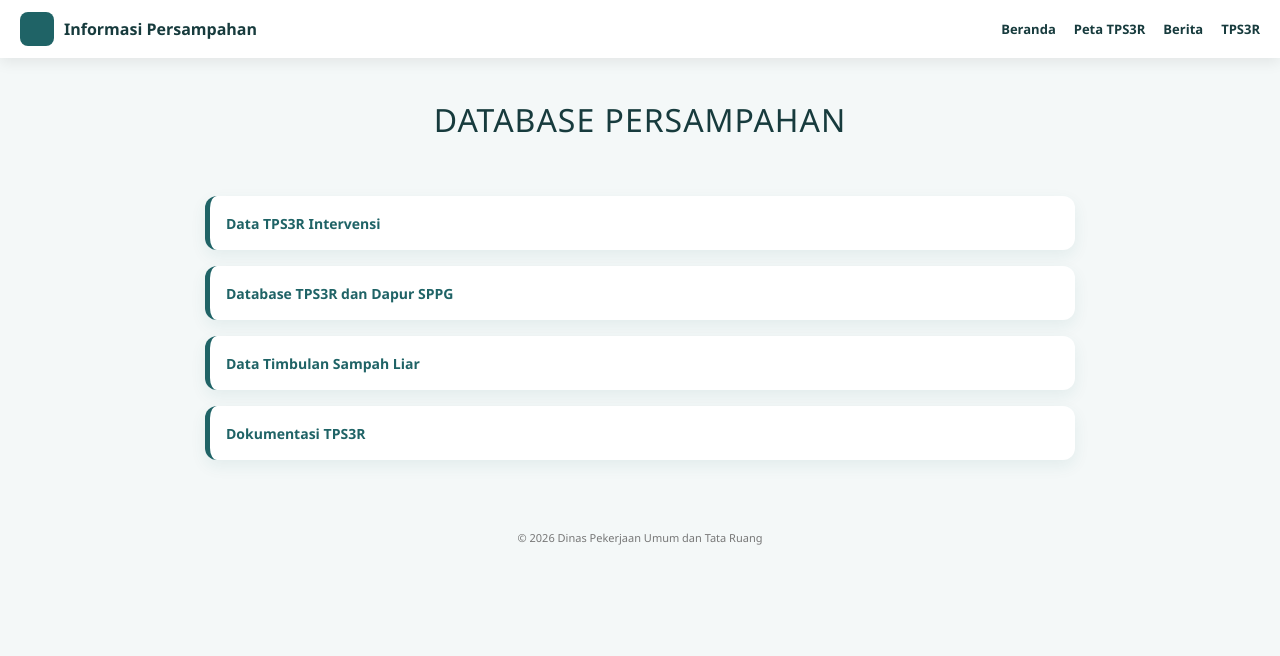
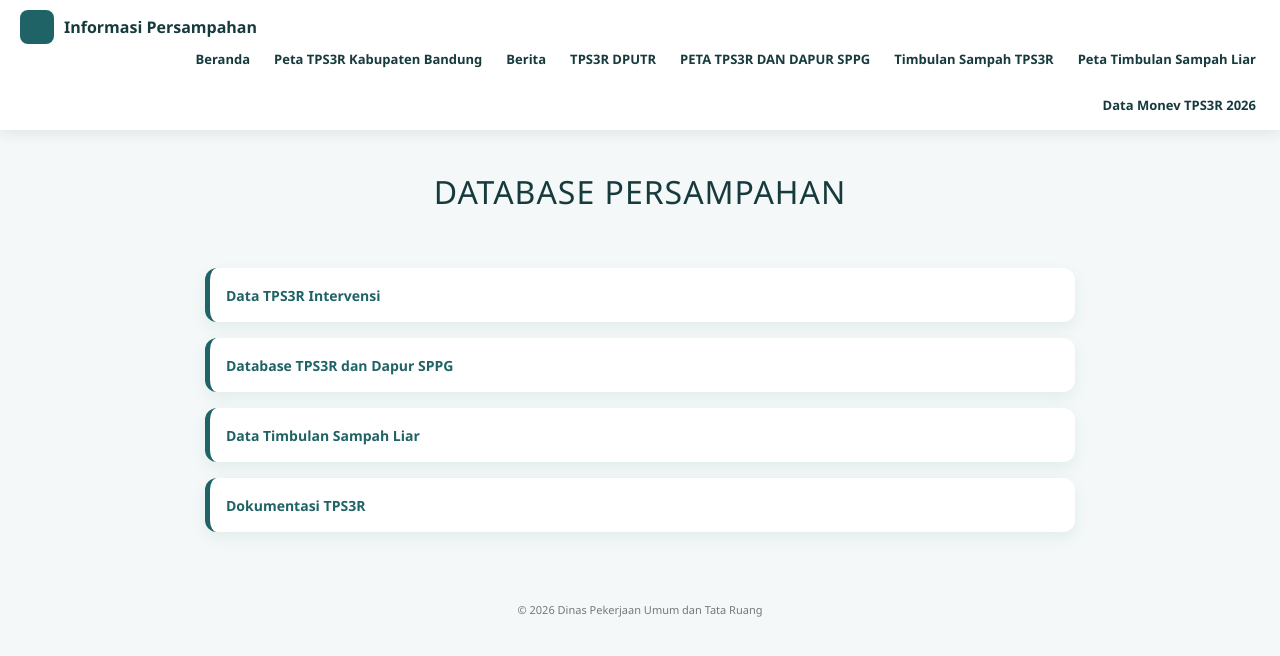
Before and after one commit to dputrkabbdg/informasipersampahan, a plain HTML site: page index.html in a window 1280 px wide. Drawn offline with Linux system fonts and the light colour scheme.

Commit message:
Update index.html

```diff
--- a/index.html
+++ b/index.html
@@ -29,8 +29,9 @@ body{
 /* ================= NAVBAR ================= */
 .navbar{
   background:white;
-  padding:12px 20px;
+  padding:10px 20px;
   display:flex;
+  flex-wrap:wrap; /* 🔥 penting */
   align-items:center;
   justify-content:space-between;
   box-shadow:0 4px 14px rgba(0,0,0,0.08);
@@ -60,8 +61,11 @@ body{
 /* MENU DESKTOP */
 .nav-menu{
   display:flex;
-  gap:18px;
+  gap:16px;
   align-items:center;
+  flex-wrap:wrap; /* 🔥 biar turun ke bawah */
+  justify-content:flex-end;
+  max-width:100%;
 }
 
 .nav-menu a{
@@ -69,6 +73,8 @@ body{
   color:var(--text);
   font-size:13px;
   font-weight:600;
+  padding:6px 4px;
+  white-space:nowrap; /* 🔥 biar ga pecah */
 }
 
 .nav-menu a:hover{
@@ -96,7 +102,6 @@ body{
   border-bottom:1px solid #eee;
   text-decoration:none;
   color:var(--text);
-  font-size:14px;
 }
 
 /* ================= HERO ================= */
@@ -130,7 +135,6 @@ body{
   border-radius:12px;
   box-shadow:0 6px 16px rgba(31,99,102,0.08);
   border-left:5px solid var(--main);
-  transition:0.2s;
 }
 
 .link-item a{
@@ -138,10 +142,6 @@ body{
   font-size:14px;
   color:var(--main);
   font-weight:600;
-}
-
-.link-item:hover{
-  transform:translateY(-2px);
 }
 
 /* ================= FOOTER ================= */
@@ -186,9 +186,13 @@ body{
 
   <div class="nav-menu">
     <a href="#">Beranda</a>
-    <a href="https://script.google.com/macros/s/AKfycby-jMq9B_mAzvEOhrzGEQ98O5-P8Icl86QvEA_QTHhqTJTu5CzOCzyYeg-X5bJNe_4KbQ/exec">Peta TPS3R</a>
+    <a href="https://script.google.com/macros/s/AKfycby-jMq9B_mAzvEOhrzGEQ98O5-P8Icl86QvEA_QTHhqTJTu5CzOCzyYeg-X5bJNe_4KbQ/exec">Peta TPS3R Kabupaten Bandung</a>
     <a href="https://script.google.com/macros/s/AKfycbyde-lwgOexdxuInwWAR5QDsZ5zVA3kAFSRkfwnmcFGrhaVLFWIJCeeDAMsIBNj4mxGBA/exec">Berita</a>
-    <a href="https://script.google.com/macros/s/AKfycbxYuyJpfPM418SdBJL2ontbRrC9O1iCLwSiM6TzXultiM04JdVLZZa2_fRdw9GkTN1T/exec">TPS3R</a>
+    <a href="https://script.google.com/macros/s/AKfycbxYuyJpfPM418SdBJL2ontbRrC9O1iCLwSiM6TzXultiM04JdVLZZa2_fRdw9GkTN1T/exec">TPS3R DPUTR</a>
+    <a href="https://script.google.com/macros/s/AKfycbwEZq-VqtU8QD2WXcvXpqjlrQQi-eARyP-EWBC5udzhUME_iF5w9k5mBiCs7httBNF4/exec">PETA TPS3R DAN DAPUR SPPG</a>
+    <a href="https://script.google.com/macros/s/AKfycbxBPDF8-Jpo5KGrbP_HCBWnqo9qrQ_x9lEdKQ7kIAIH0jcie216oULaaemw7BIizJ0A7Q/exec">Timbulan Sampah TPS3R</a>
+    <a href="https://www.google.com/maps/d/viewer?mid=1lSyz4Zlpy-x0nC0d2U1EjHPVwMSt-8I&z=11">Peta Timbulan Sampah Liar</a>
+    <a href="https://drive.google.com/drive/folders/1uvP9mJCiNvl0Qj2uuyGKkGyRRRl1O0bp">Data Monev TPS3R 2026</a>
   </div>
 
   <div class="menu-toggle" onclick="toggleMenu()">☰</div>
@@ -197,13 +201,9 @@ body{
 <!-- MOBILE MENU -->
 <div class="mobile-menu" id="mobileMenu">
   <a href="#">Beranda</a>
-  <a href="https://script.google.com/macros/s/AKfycby-jMq9B_mAzvEOhrzGEQ98O5-P8Icl86QvEA_QTHhqTJTu5CzOCzyYeg-X5bJNe_4KbQ/exec">Peta TPS3R Kabupaten Bandung</a>
-  <a href="https://script.google.com/macros/s/AKfycbyde-lwgOexdxuInwWAR5QDsZ5zVA3kAFSRkfwnmcFGrhaVLFWIJCeeDAMsIBNj4mxGBA/exec">Berita</a>
-  <a href="https://script.google.com/macros/s/AKfycbxYuyJpfPM418SdBJL2ontbRrC9O1iCLwSiM6TzXultiM04JdVLZZa2_fRdw9GkTN1T/exec">TPS3R DPUTR</a>
-  <a href="https://script.google.com/macros/s/AKfycbwEZq-VqtU8QD2WXcvXpqjlrQQi-eARyP-EWBC5udzhUME_iF5w9k5mBiCs7httBNF4/exec">PETA TPS3R DAN DAPUR SPPG</a>
-  <a href="https://script.google.com/macros/s/AKfycbxBPDF8-Jpo5KGrbP_HCBWnqo9qrQ_x9lEdKQ7kIAIH0jcie216oULaaemw7BIizJ0A7Q/exec">Timbulan Sampah TPS3R</a>
-  <a href="https://www.google.com/maps/d/viewer?mid=1lSyz4Zlpy-x0nC0d2U1EjHPVwMSt-8I&z=11">Peta Timbulan Sampah Liar</a>
-  <a href="https://drive.google.com/drive/folders/1uvP9mJCiNvl0Qj2uuyGKkGyRRRl1O0bp">Data Monev TPS3R 2026</a>
+  <a href="https://script.google.com/macros/s/...">Peta TPS3R Kabupaten Bandung</a>
+  <a href="https://script.google.com/macros/s/...">Berita</a>
+  <a href="#">TPS3R DPUTR</a>
 </div>
 
 <!-- HERO -->
@@ -234,7 +234,6 @@ body{
   </div>
 </div>
 
-<!-- FOOTER -->
 <div class="footer">
   © 2026 Dinas Pekerjaan Umum dan Tata Ruang
 </div>
```
